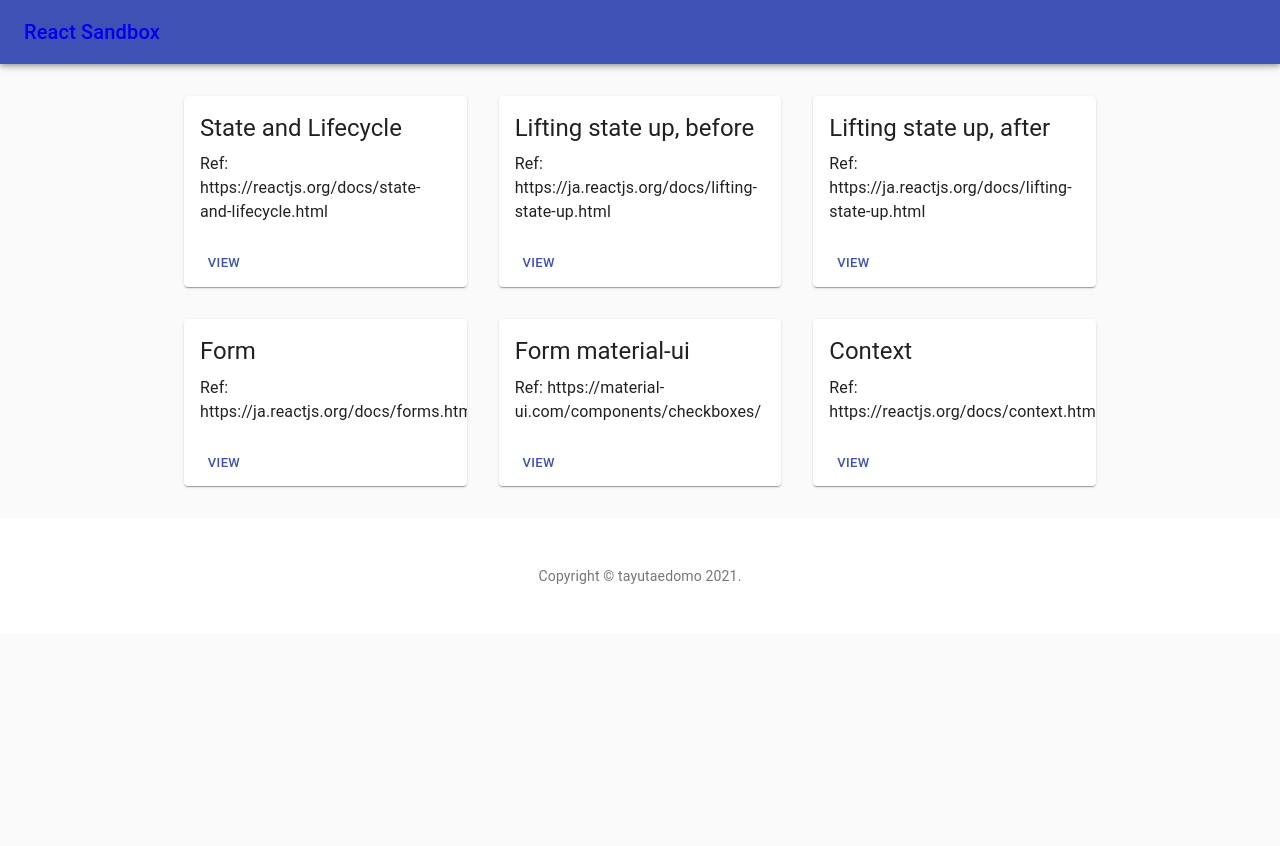
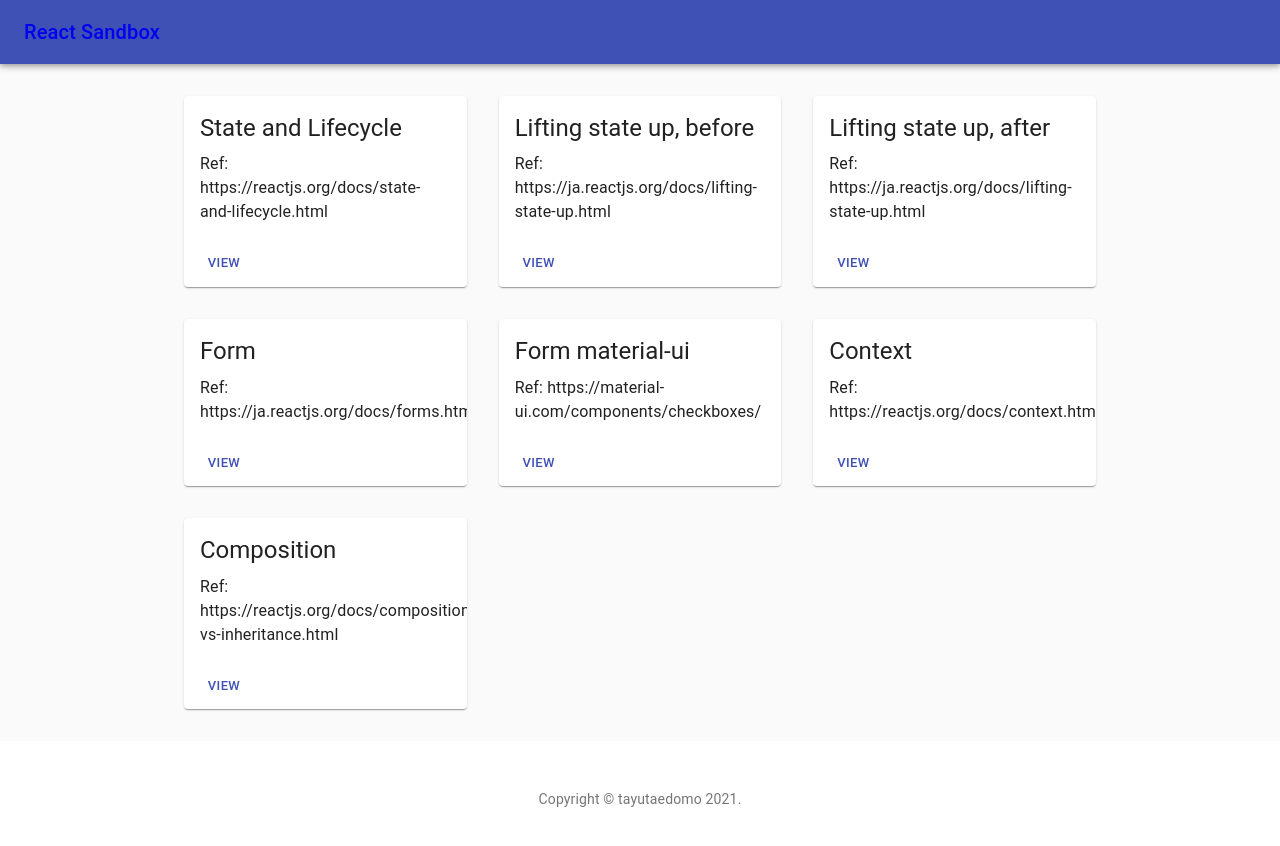
Before and after one commit to tayutaedomo/react-sandbox, a React (Create React App) app: page / in a window 1280 px wide. Shown: the top 846 px of the page. Before the commit the page ends 800 px from the top, so only its background shows below. Built offline with nearby package versions, Linux system fonts and the light colour scheme.

Commit message:
add: CompositionScreen component

```diff
--- a/src/components/App.js
+++ b/src/components/App.js
@@ -13,6 +13,7 @@ import TempAfterScreen from './temperature/TempAfterScreen';
 import FormScreen from './form/FormScreen';
 import FormMaterialUIScreen from './form_materialui/FormMaterialUIScreen';
 import ContextScreen from './context/ContextScreen';
+import CompositionScreen from './composition/CompositionScreen';
 
 const useStyles = makeStyles((theme) => ({
   cardGrid: {
@@ -61,6 +62,11 @@ export default function App() {
                 <ContextScreen />
               </Container>
             </Route>
+            <Route path="/composition">
+              <Container className={classes.cardGrid} maxWidth="sm">
+                <CompositionScreen />
+              </Container>
+            </Route>
             <Route exact path="/">
               <Container className={classes.cardGrid} maxWidth="md">
                 <Home />
--- a/src/components/Home.js
+++ b/src/components/Home.js
@@ -60,6 +60,15 @@ export default function Home() {
             to={'/context'}
           />
         </Grid>
+        <Grid item xs={12} sm={6} md={4}>
+          <HomeCard
+            headline={'Composition'}
+            content={
+              'Ref: https://reactjs.org/docs/composition-vs-inheritance.html'
+            }
+            to={'/composition'}
+          />
+        </Grid>
       </Grid>
     </React.Fragment>
   );
--- /dev/null
+++ b/src/components/composition/CompositionScreen.js
@@ -0,0 +1,9 @@
+import React, { Component } from 'react';
+
+export class CompositionScreen extends Component {
+  render() {
+    return <div>Composition</div>;
+  }
+}
+
+export default CompositionScreen;
```
